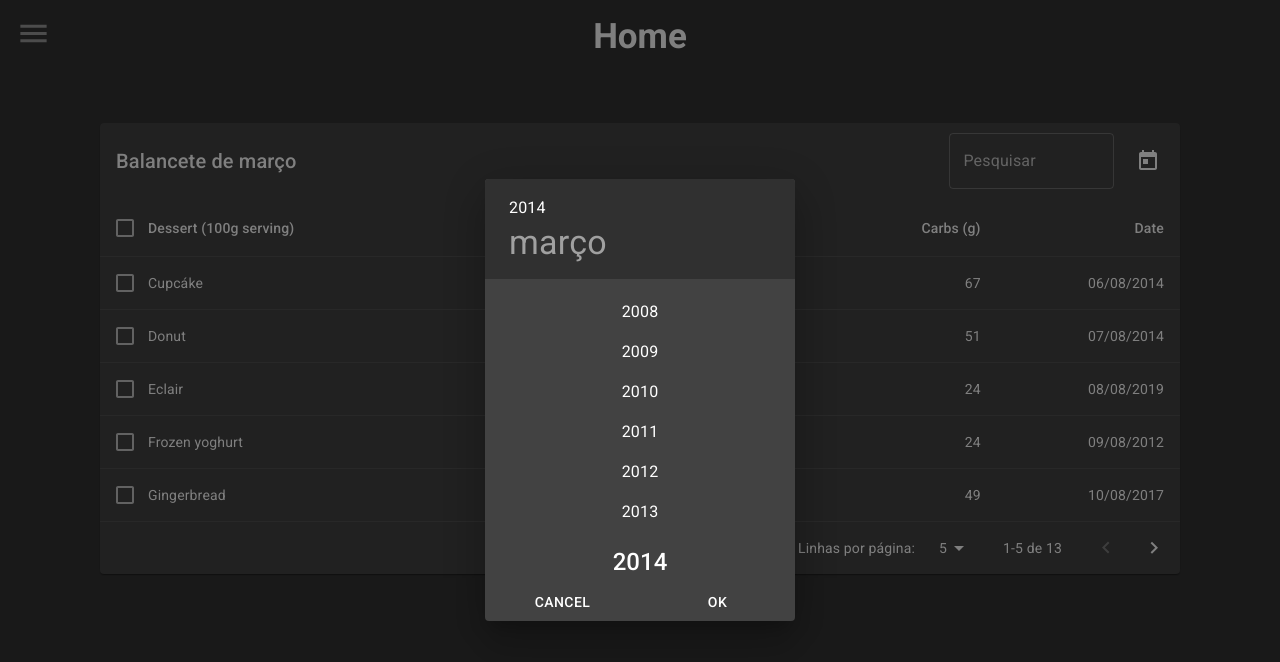
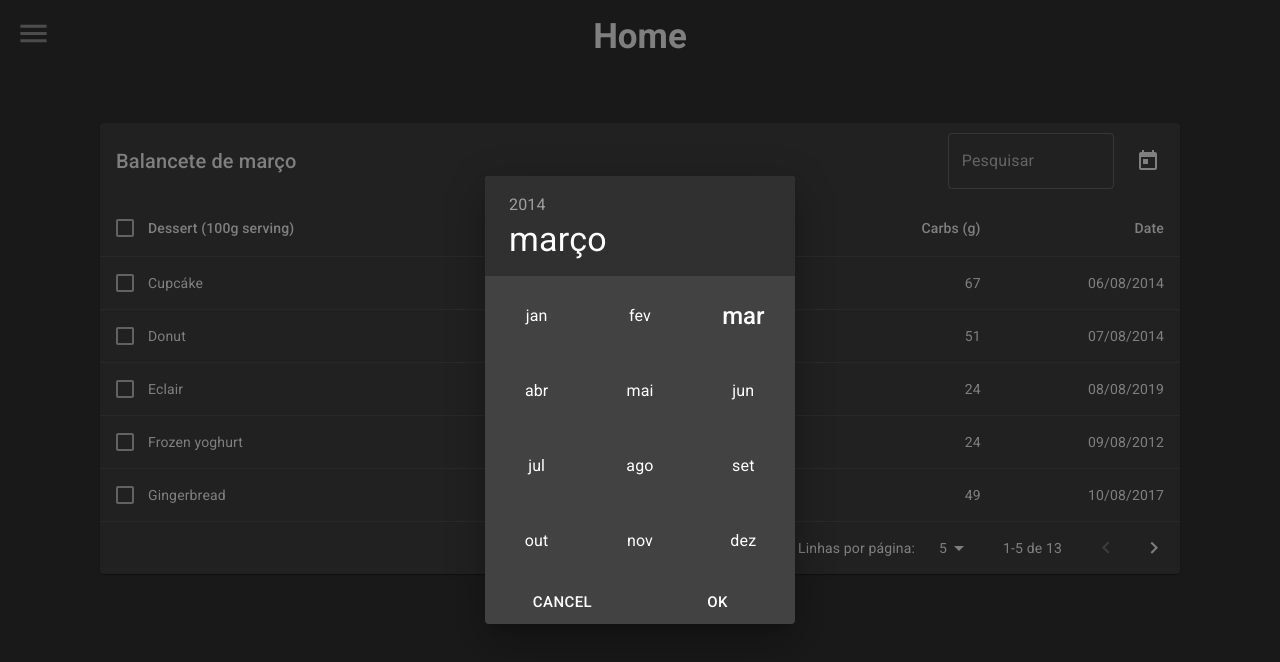
Before and after one commit to Kabelin/Financial, a React (Create React App) app: page / in a window 1280 px wide. Both pictures are taken after a click on the button 1148 px from the left and 161 px from the top of the page. Shown: the top 662 px of the page. Built offline with nearby package versions, Linux system fonts and the light colour scheme.

Commit message:
Ajusta tamanho dos botões do dialog e corrige imports no index da Home

```diff
--- a/src/components/DateDialog.js
+++ b/src/components/DateDialog.js
@@ -1,14 +1,12 @@
 import React, { useState } from 'react'
 import { Dialog, Button, Grid } from '@material-ui/core'
 import PropTypes from 'prop-types'
-
 import {
   MuiPickersUtilsProvider,
   KeyboardDatePicker,
 } from '@material-ui/pickers'
 import moment from 'moment'
 import MomentUtils from '@date-io/moment'
-
 import 'moment/locale/pt-br'
 
 moment.locale('pt-br')
@@ -34,7 +32,8 @@ export default function DateDialog({ onClose, value, open }) {
         <KeyboardDatePicker
           format="MMMM"
           variant="static"
-          views={['year', 'month']}
+          views={['month', 'year']}
+          openTo="month"
           id="date-picker"
           label="Selecione uma data"
           value={date}
@@ -45,10 +44,14 @@ export default function DateDialog({ onClose, value, open }) {
         />
       </MuiPickersUtilsProvider>
       <Grid container justify="space-around">
-        <Button style={{ width: '50%' }} onClick={handleClose}>
+        <Button style={{ width: '50%' }} size="large" onClick={handleClose}>
           Cancel
         </Button>
-        <Button style={{ width: '50%' }} onClick={handleDateChange}>
+        <Button
+          style={{ width: '50%' }}
+          size="large"
+          onClick={handleDateChange}
+        >
           Ok
         </Button>
       </Grid>
--- a/src/pages/Home/index.js
+++ b/src/pages/Home/index.js
@@ -1,5 +1,4 @@
 import React from 'react'
-import PropTypes from 'prop-types'
 import clsx from 'clsx'
 import { lighten, makeStyles } from '@material-ui/core/styles'
 import {
@@ -7,27 +6,16 @@ import {
   TableBody,
   TableCell,
   TableContainer,
-  TableHead,
+  TableRow,
   TablePagination,
-  TableRow,
-  TableSortLabel,
-  Toolbar,
-  Typography,
+  Checkbox,
   Paper,
-  Checkbox,
-  IconButton,
-  Tooltip,
-  TextField,
 } from '@material-ui/core'
-import { MdPrint, MdToday } from 'react-icons/md'
-import moment from 'moment'
-import DateDialog from '../../components/DateDialog'
-
-import 'moment/locale/pt-br'
-
 import { Container, Header } from './styles'
-
-moment.locale('pt-br')
+import EnhancedTableHead from '../../components/TableHead'
+import { EnhancedTableToolbar } from '../../components/TableToolBar'
+import getComparator from '../../utils/getComparator'
+import stableSort from '../../utils/stableSort'
 
 function createData(name, calories, fat, carbs, date) {
   return { name, calories, fat, carbs, date }
@@ -126,238 +114,6 @@ const rows = [
     new Intl.DateTimeFormat('pt-BR').format(new Date('2016-08-18T21:11:54'))
   ),
 ]
-
-function descendingComparator(a, b, orderBy) {
-  if (b[orderBy] < a[orderBy]) {
-    return -1
-  }
-  if (b[orderBy] > a[orderBy]) {
-    return 1
-  }
-  return 0
-}
-
-function getComparator(order, orderBy) {
-  return order === 'desc'
-    ? (a, b) => descendingComparator(a, b, orderBy)
-    : (a, b) => -descendingComparator(a, b, orderBy)
-}
-
-function stableSort(array, comparator) {
-  const stabilizedThis = array.map((el, index) => [el, index])
-  stabilizedThis.sort((a, b) => {
-    const order = comparator(a[0], b[0])
-    if (order !== 0) return order
-    return a[1] - b[1]
-  })
-  return stabilizedThis.map((el) => el[0])
-}
-
-const headCells = [
-  {
-    id: 'name',
-    numeric: false,
-    disablePadding: true,
-    label: 'Dessert (100g serving)',
-  },
-  { id: 'calories', numeric: true, disablePadding: false, label: 'Calories' },
-  { id: 'fat', numeric: true, disablePadding: false, label: 'Fat (g)' },
-  { id: 'carbs', numeric: true, disablePadding: false, label: 'Carbs (g)' },
-  { id: 'date', numeric: true, disablePadding: false, label: 'Date' },
-]
-
-function EnhancedTableHead(props) {
-  const {
-    classes,
-    onSelectAllClick,
-    order,
-    orderBy,
-    numSelected,
-    rowCount,
-    onRequestSort,
-  } = props
-  const createSortHandler = (property) => (event) => {
-    onRequestSort(event, property)
-  }
-
-  return (
-    <TableHead>
-      <TableRow>
-        <TableCell padding="checkbox">
-          <Checkbox
-            style={numSelected > 0 ? { color: 'white' } : {}}
-            indeterminate={numSelected > 0 && numSelected < rowCount}
-            checked={rowCount > 0 && numSelected === rowCount}
-            onChange={onSelectAllClick}
-            inputProps={{ 'aria-label': 'select all desserts' }}
-          />
-        </TableCell>
-        {headCells.map((headCell) => (
-          <TableCell
-            key={headCell.id}
-            align={headCell.numeric ? 'right' : 'left'}
-            padding={headCell.disablePadding ? 'none' : 'default'}
-            sortDirection={orderBy === headCell.id ? order : false}
-          >
-            <TableSortLabel
-              active={orderBy === headCell.id}
-              direction={orderBy === headCell.id ? order : 'asc'}
-              onClick={createSortHandler(headCell.id)}
-            >
-              {headCell.label}
-              {orderBy === headCell.id ? (
-                <span className={classes.visuallyHidden}>
-                  {order === 'desc' ? 'sorted descending' : 'sorted ascending'}
-                </span>
-              ) : null}
-            </TableSortLabel>
-          </TableCell>
-        ))}
-      </TableRow>
-    </TableHead>
-  )
-}
-
-EnhancedTableHead.propTypes = {
-  classes: PropTypes.object.isRequired,
-  numSelected: PropTypes.number.isRequired,
-  onRequestSort: PropTypes.func.isRequired,
-  onSelectAllClick: PropTypes.func.isRequired,
-  order: PropTypes.oneOf(['asc', 'desc']).isRequired,
-  orderBy: PropTypes.string.isRequired,
-  rowCount: PropTypes.number.isRequired,
-}
-
-const useToolbarStyles = makeStyles((theme) => ({
-  root: {
-    paddingLeft: theme.spacing(2),
-    paddingRight: theme.spacing(1),
-  },
-  highlight:
-    theme.palette.type === 'light'
-      ? {
-          color: theme.palette.secondary.main,
-          backgroundColor: lighten(theme.palette.secondary.light, 0.85),
-        }
-      : {
-          color: theme.palette.text.primary,
-          backgroundColor: `rgba(255,255,255,.1) !important`,
-        },
-  title: {
-    flex: '1 1 100%',
-  },
-}))
-
-const EnhancedTableToolbar = ({
-  numSelected,
-  selected,
-  data,
-  setData,
-  setCount,
-}) => {
-  const [date, setDate] = React.useState(new Date('2014-03-18T21:11:54'))
-  const [open, setOpen] = React.useState(false)
-
-  const handleClickOpen = () => {
-    setOpen(true)
-  }
-
-  const handleClose = (value) => {
-    setOpen(false)
-    setDate(value)
-  }
-
-  const keys = ['name', 'calories', 'fat', 'carbs', 'date']
-
-  const fix = (value) => {
-    return value
-      .toString()
-      .normalize('NFD')
-      .replace(/[\u0300-\u036f]/g, '')
-      .replace(/[.,/#!$%^&*;:{}=\-_`~()]/g, '')
-      .trim()
-      .toLowerCase()
-  }
-
-  const handleSetData = (value) => {
-    const filteredData = data.filter((e) =>
-      keys.find((k) => fix(e[k]).includes(fix(value.target.value)))
-    )
-    setData(filteredData)
-    setCount(filteredData.length)
-    console.log(filteredData)
-  }
-
-  const classes = useToolbarStyles()
-
-  function handlePrint() {
-    console.log(selected)
-  }
-
-  return (
-    <Toolbar
-      className={clsx(classes.root, {
-        [classes.highlight]: numSelected > 0,
-      })}
-    >
-      {numSelected > 0 ? (
-        <Typography
-          className={classes.title}
-          color="inherit"
-          variant="subtitle1"
-          component="div"
-        >
-          {numSelected > 1
-            ? `${numSelected} selecionados`
-            : `${numSelected} selecionado`}
-        </Typography>
-      ) : (
-        <Typography
-          className={classes.title}
-          variant="h6"
-          id="tableTitle"
-          component="div"
-        >
-          Balancete de {moment(date).format('MMMM')}
-        </Typography>
-      )}
-
-      {numSelected > 0 ? (
-        <Tooltip placement="top" title="Print">
-          <IconButton onClick={handlePrint} aria-label="print">
-            <MdPrint />
-          </IconButton>
-        </Tooltip>
-      ) : (
-        <>
-          <TextField
-            onChange={handleSetData}
-            id="standard-basic"
-            variant="outlined"
-            style={{ margin: 10 }}
-            label="Pesquisar"
-          />
-          <Tooltip placement="top" title="Date">
-            <IconButton onClick={handleClickOpen} aria-label="change date">
-              <MdToday />
-            </IconButton>
-          </Tooltip>
-
-          <DateDialog value={date} open={open} onClose={handleClose} />
-        </>
-      )}
-    </Toolbar>
-  )
-}
-
-EnhancedTableToolbar.propTypes = {
-  numSelected: PropTypes.number.isRequired,
-  selected: PropTypes.array.isRequired,
-  data: PropTypes.array.isRequired,
-  setData: PropTypes.func.isRequired,
-  setCount: PropTypes.func.isRequired,
-}
-
 const useStyles = makeStyles((theme) => ({
   paper: {
     width: '100%',
@@ -513,12 +269,12 @@ export default function EnhancedTable() {
                         scope="row"
                         padding="none"
                       >
-                        {row.name}
+                        {row?.name}
                       </TableCell>
-                      <TableCell align="right">{row.calories}</TableCell>
-                      <TableCell align="right">{row.fat}</TableCell>
-                      <TableCell align="right">{row.carbs}</TableCell>
-                      <TableCell align="right">{row.date}</TableCell>
+                      <TableCell align="right">{row?.calories}</TableCell>
+                      <TableCell align="right">{row?.fat}</TableCell>
+                      <TableCell align="right">{row?.carbs}</TableCell>
+                      <TableCell align="right">{row?.date}</TableCell>
                     </TableRow>
                   )
                 })}
```
